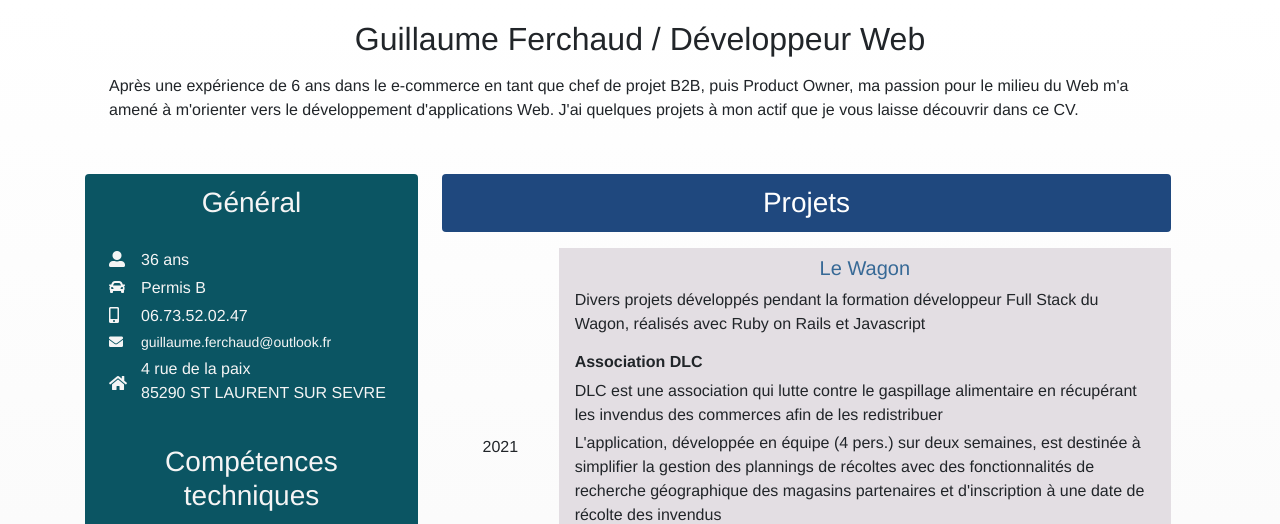
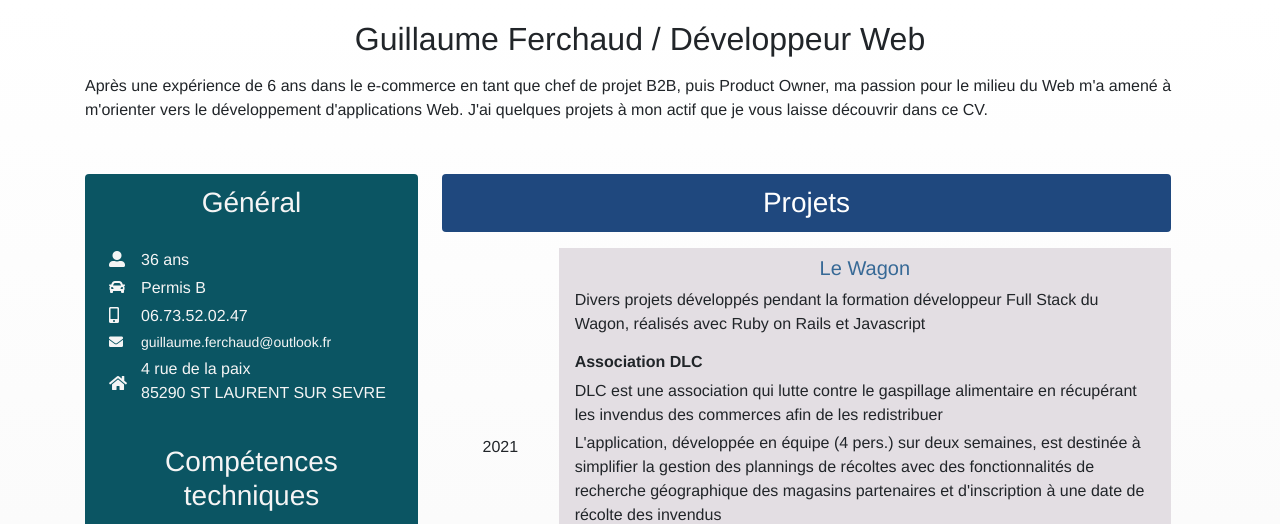
Before and after one commit to GuillFer/cv, a plain HTML site: page index.html in a window 1280 px wide. Shown: the top 524 px of the page. Drawn offline with nearby package versions, Linux system fonts and the light colour scheme.

Commit message:
remove class from title

```diff
--- a/index.html
+++ b/index.html
@@ -13,7 +13,7 @@
 </head>
 <body class="container">
   <header>
-    <div class="px-4">
+    <div>
       <h2 class="title">Guillaume Ferchaud / Développeur Web</h2>
       <p>Après une expérience de 6 ans dans le e-commerce en tant que chef de projet B2B, puis Product Owner, ma passion pour le milieu du Web m'a amené à m'orienter vers le développement d'applications Web. J'ai quelques projets à mon actif que je vous laisse découvrir dans ce CV.</p>
     </div>
```
